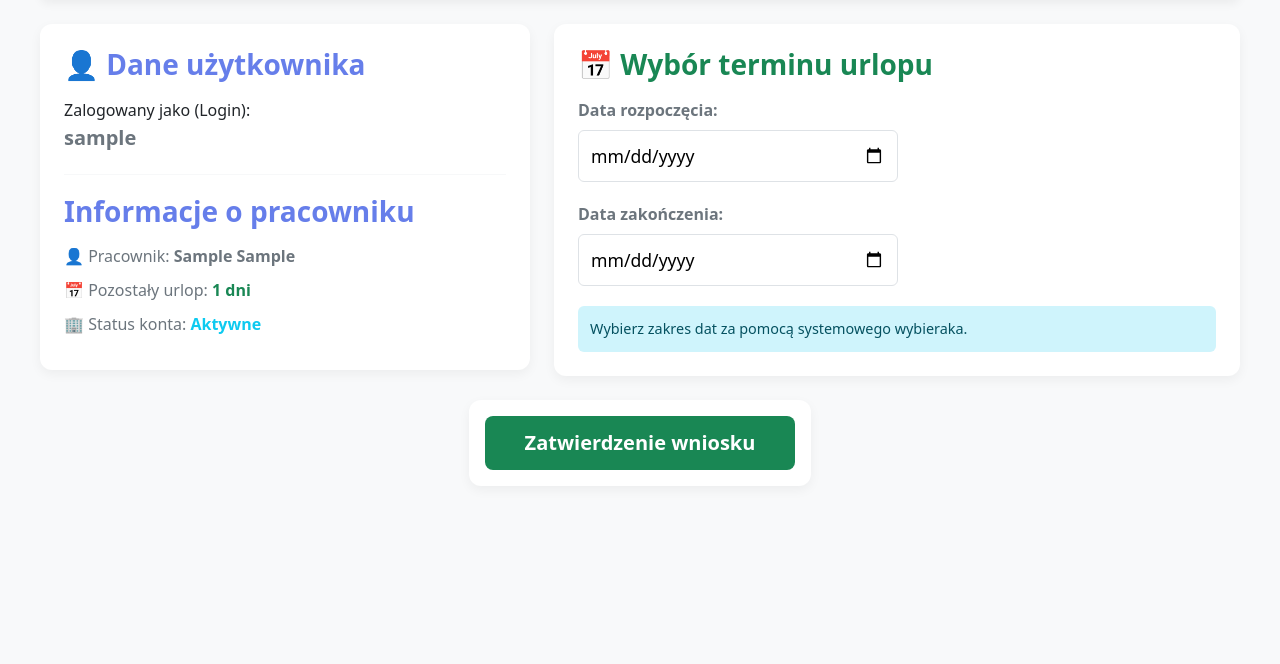
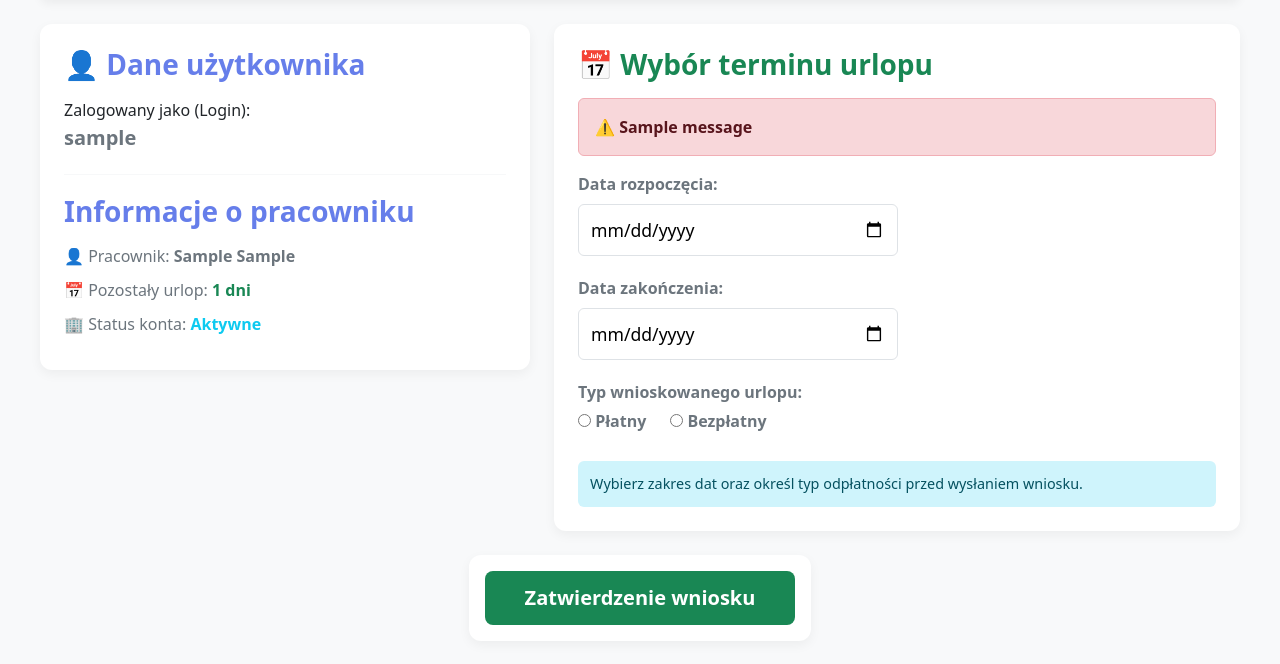
Before and after one commit to AgaMiki/Urlopomat-1, a Django app: template Python/templates/urlopomat/urlopomat.html in a window 1280 px wide. Shown: the part 92-756 px from the top of the page. Run offline with Django 4.2, Linux system fonts and the light colour scheme; the template is opened without the code that fills it: values that come from a table or form of the project are taken from there, others are empty; tables that the repository leaves empty hold one stand-in row (values such as "Sample post"); one stand-in notice (Sample message) is shown.

Commit message:
Update 9

```diff
--- a/Plan/Info.txt
+++ b/Plan/Info.txt
@@ -4,3 +4,6 @@ Wpisz w terminal by odpalić serwer:
 2. Uruchom serwer Django
 python manage.py runserver
 ---------------------------------------------------------
+rm db.sqlite3
+python manage.py migrate
+python manage.py dane_testowe
--- a/Python/templates/login/index.html
+++ b/Python/templates/login/index.html
@@ -35,7 +35,7 @@
                 {% csrf_token %}
                 <div class="pole-formularza">
                     <label>Login</label>
-                    <input type="text" name="email" placeholder="" required>
+                    <input type="text" name="email" placeholder=" Login" required>
                 </div>
 
                 <div class="pole-formularza">
--- a/Python/templates/urlopomat/urlopomat.html
+++ b/Python/templates/urlopomat/urlopomat.html
@@ -47,6 +47,14 @@
                 <div class="karta">
                     <h3 class="kolor-sukces">📅 Wybór terminu urlopu</h3>
 
+                    {% if messages %}
+                        {% for message in messages %}
+                            <div class="alert alert-danger mt-2 mb-3" role="alert" style="font-weight: bold;">
+                                ⚠️ {{ message }}
+                            </div>
+                        {% endfor %}
+                    {% endif %}
+
                     <div class="pole-formularza">
                         <label>Data rozpoczęcia:</label>
                         <input type="date" name="data_start" required>
@@ -57,8 +65,20 @@
                         <input type="date" name="data_end" required>
                     </div>
 
-                    <div class="info-alert">
-                        Wybierz zakres dat za pomocą systemowego wybieraka.
+                    <div class="pole-formularza mt-3">
+                        <label style="font-weight: bold; margin-bottom: 5px;">Typ wnioskowanego urlopu:</label>
+                        <div class="d-flex gap-4 mt-1">
+                            <label style="cursor: pointer;">
+                                <input type="radio" name="typ_platnosci" value="platny" required> Płatny
+                            </label>
+                            <label style="cursor: pointer;">
+                                <input type="radio" name="typ_platnosci" value="bezplatny" required> Bezpłatny
+                            </label>
+                        </div>
+                    </div>
+
+                    <div class="info-alert mt-3">
+                        Wybierz zakres dat oraz określ typ odpłatności przed wysłaniem wniosku.
                     </div>
                 </div>
             </div>
@@ -75,5 +95,6 @@
 
     </form>
 </div>
+
 </body>
 </html>
```
Also changed, not shown: Python/templates/wnioski/wniosek.html (+14 -6 lines), Python/views.py (+38 -21 lines).
